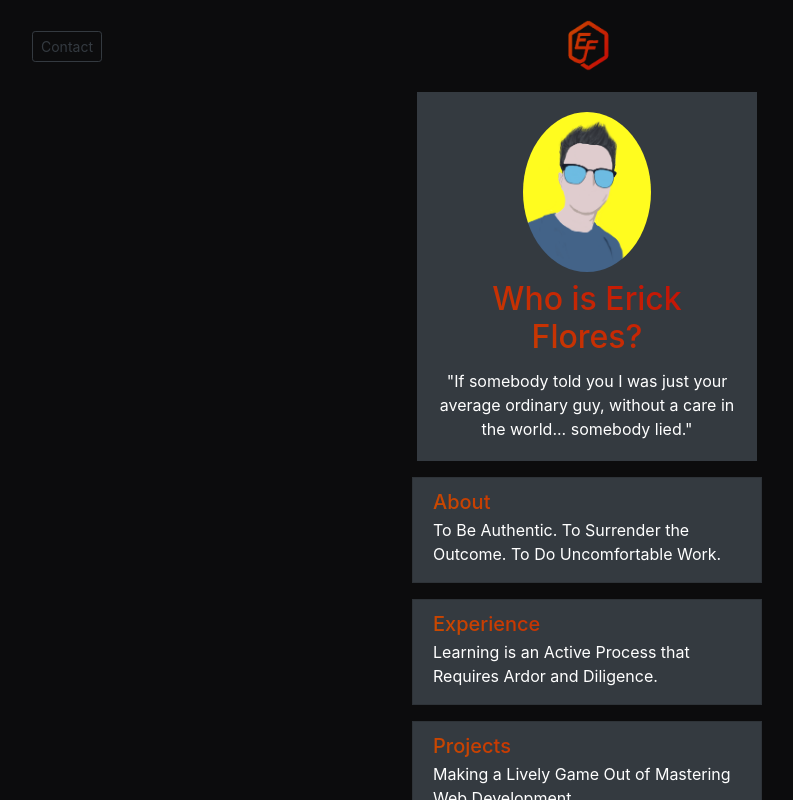
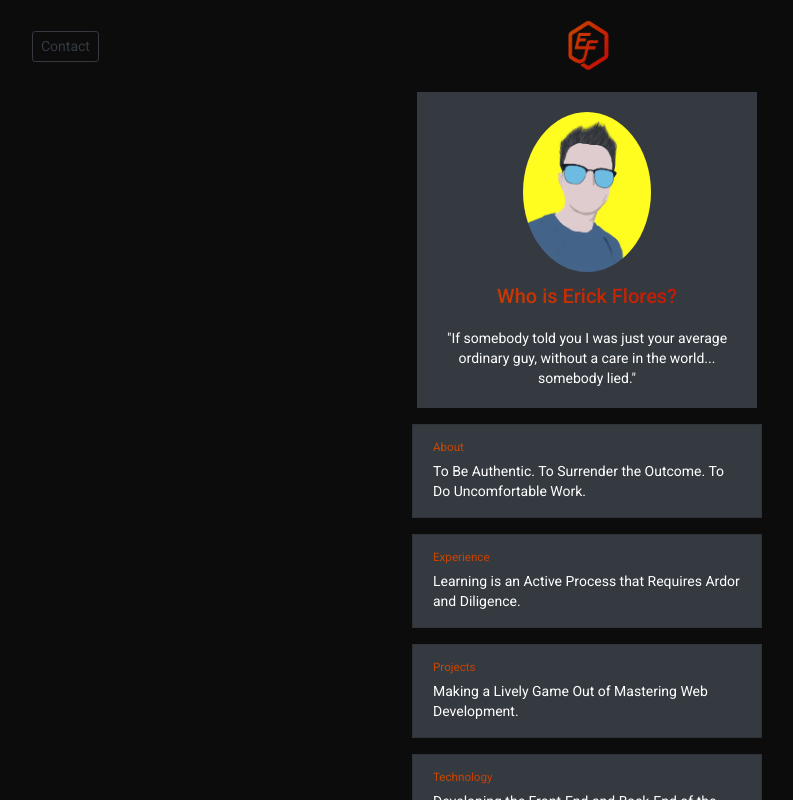
Before and after one commit to TheArchitect71/Cotton-Mouth, an Angular app: page / in a window 1280 px wide. Shown: the top 800 px of the page, without its empty margins (53-846 px from the left). Built offline with nearby package versions, Linux system fonts and the light colour scheme.

Commit message:
angular material added

```diff
--- a/angular.json
+++ b/angular.json
@@ -24,6 +24,7 @@
               "src/assets"
             ],
             "styles": [
+              "src/custom-theme.scss",
               "./node_modules/bootstrap/dist/css/bootstrap.min.css",
               "src/styles.css"
             ],
--- a/package.json
+++ b/package.json
@@ -12,10 +12,12 @@
   "private": true,
   "dependencies": {
     "@angular/animations": "^9.0.2",
+    "@angular/cdk": "^9.2.4",
     "@angular/common": "^9.0.2",
     "@angular/compiler": "^9.0.2",
     "@angular/core": "^9.0.2",
     "@angular/forms": "^9.0.2",
+    "@angular/material": "^9.2.4",
     "@angular/platform-browser": "^9.0.2",
     "@angular/platform-browser-dynamic": "^9.0.2",
     "@angular/router": "^9.0.2",
--- a/src/app/app.module.ts
+++ b/src/app/app.module.ts
@@ -11,6 +11,7 @@ import { AppRoutingModule } from './app-routing.module';
 import { HomeComponent } from './home/home.component';
 import { ProjectsComponent } from './projects/projects.component';
 import { FavoritesComponent } from './favorites/favorites.component';
+import { BrowserAnimationsModule } from '@angular/platform-browser/animations';
 
 @NgModule({
   declarations: [
@@ -26,7 +27,8 @@ import { FavoritesComponent } from './favorites/favorites.component';
   ],
   imports: [
     BrowserModule,
-    AppRoutingModule
+    AppRoutingModule,
+    BrowserAnimationsModule
   ],
   providers: [],
   bootstrap: [AppComponent]
--- /dev/null
+++ b/src/custom-theme.scss
@@ -0,0 +1,27 @@
+
+// Custom Theming for Angular Material
+// For more information: https://material.angular.io/guide/theming
+@import '~@angular/material/theming';
+// Plus imports for other components in your app.
+
+// Include the common styles for Angular Material. We include this here so that you only
+// have to load a single css file for Angular Material in your app.
+// Be sure that you only ever include this mixin once!
+@include mat-core();
+
+// Define the palettes for your theme using the Material Design palettes available in palette.scss
+// (imported above). For each palette, you can optionally specify a default, lighter, and darker
+// hue. Available color palettes: https://material.io/design/color/
+$Portfolio-primary: mat-palette($mat-indigo);
+$Portfolio-accent: mat-palette($mat-pink, A200, A100, A400);
+
+// The warn palette is optional (defaults to red).
+$Portfolio-warn: mat-palette($mat-red);
+
+// Create the theme object (a Sass map containing all of the palettes).
+$Portfolio-theme: mat-light-theme($Portfolio-primary, $Portfolio-accent, $Portfolio-warn);
+
+// Include theme styles for core and each component used in your app.
+// Alternatively, you can import and @include the theme mixins for each component
+// that you are using.
+@include angular-material-theme($Portfolio-theme);
--- a/src/index.html
+++ b/src/index.html
@@ -11,8 +11,10 @@
   <link href="https://fonts.googleapis.com/css?family=Zilla+Slab:500" rel="stylesheet">
 
   <link rel="icon" type="image/x-icon" href="assets/Logo.png">
+  <link href="https://fonts.googleapis.com/css?family=Roboto:300,400,500&display=swap" rel="stylesheet">
+  <link href="https://fonts.googleapis.com/icon?family=Material+Icons" rel="stylesheet">
 </head>
-<body>
+<body class="mat-typography">
   <app-root></app-root>
 </body>
 </html>
--- a/src/styles.css
+++ b/src/styles.css
@@ -5,3 +5,6 @@
 body {
   background: #0c0c0d;
 }
+
+html, body { height: 100%; }
+body { margin: 0; font-family: Roboto, "Helvetica Neue", sans-serif; }
```
Also changed, not shown: 1 other file (tests, documents, lock files or other folders).
